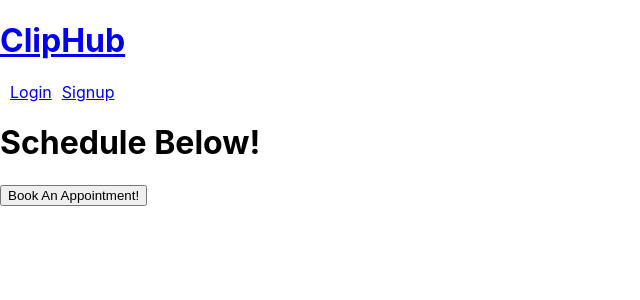
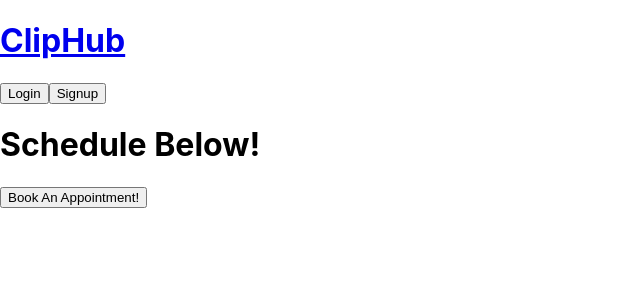
Before and after one commit to gio2nice/cliphub-react, a React (Create React App) app: page / in a window 1280 px wide. Shown: the top 300 px of the page, without its empty margins (0-640 px from the left). Built offline with nearby package versions, Linux system fonts and the light colour scheme.

Commit message:
boostrap package

```diff
--- a/package.json
+++ b/package.json
@@ -7,13 +7,16 @@
     "@testing-library/react": "^13.3.0",
     "@testing-library/user-event": "^13.5.0",
     "bcrypt": "^5.0.1",
+    "bootstrap": "^5.2.1",
     "express": "^4.18.1",
     "mysql": "^2.18.1",
     "nodemon": "^2.0.19",
     "react": "^18.2.0",
+    "react-bootstrap": "^2.5.0",
     "react-dom": "^18.2.0",
     "react-router-dom": "^6.3.0",
     "react-scripts": "5.0.1",
+    "reactstrap": "^9.1.4",
     "sequelize": "^6.21.4",
     "web-vitals": "^2.1.4"
   },
--- a/src/components/NavBar/NavBar.js
+++ b/src/components/NavBar/NavBar.js
@@ -1,7 +1,8 @@
 import React from "react"
 import {Link} from "react-router-dom"
-
+import {useNavigate} from "react-router-dom"
 function NavBar(){
+    const navigate = useNavigate();
     return(
         <header>
             <div className="container">
@@ -10,13 +11,12 @@ function NavBar(){
                 </Link>
                 <nav>
                     <div>
-                        <Link to="/login">Login</Link>
-                        <Link to="/signup">Signup</Link>
+                        <button onClick={()=>navigate("/Login")}>Login</button>
+                        <button onClick={()=>navigate("/Signup")}>Signup</button>
                     </div>
                 </nav>
             </div>
         </header>
     )
 }
-
 export default NavBar;
--- a/src/pages/LogIn/Login.js
+++ b/src/pages/LogIn/Login.js
@@ -1,8 +1,9 @@
 import {useState} from 'react';
 // import API from "../../utils/API";
+import Button from 'react-bootstrap/Button'
 
 const Login = () => {
-    const [email, setEmail] = useState('')
+   const [email, setEmail] = useState('')
     const [password, setPassword] = useState('')
 
     const handleSubmit = async (e) => {
@@ -27,7 +28,7 @@ const Login = () => {
                 value={password}
             />
 
-            <button>Log in</button>
+            <Button type="submit" >Log in</Button>{''}
         </form>
     )
 }
```
Also changed, not shown: 1 other file (tests, documents, lock files or other folders).
